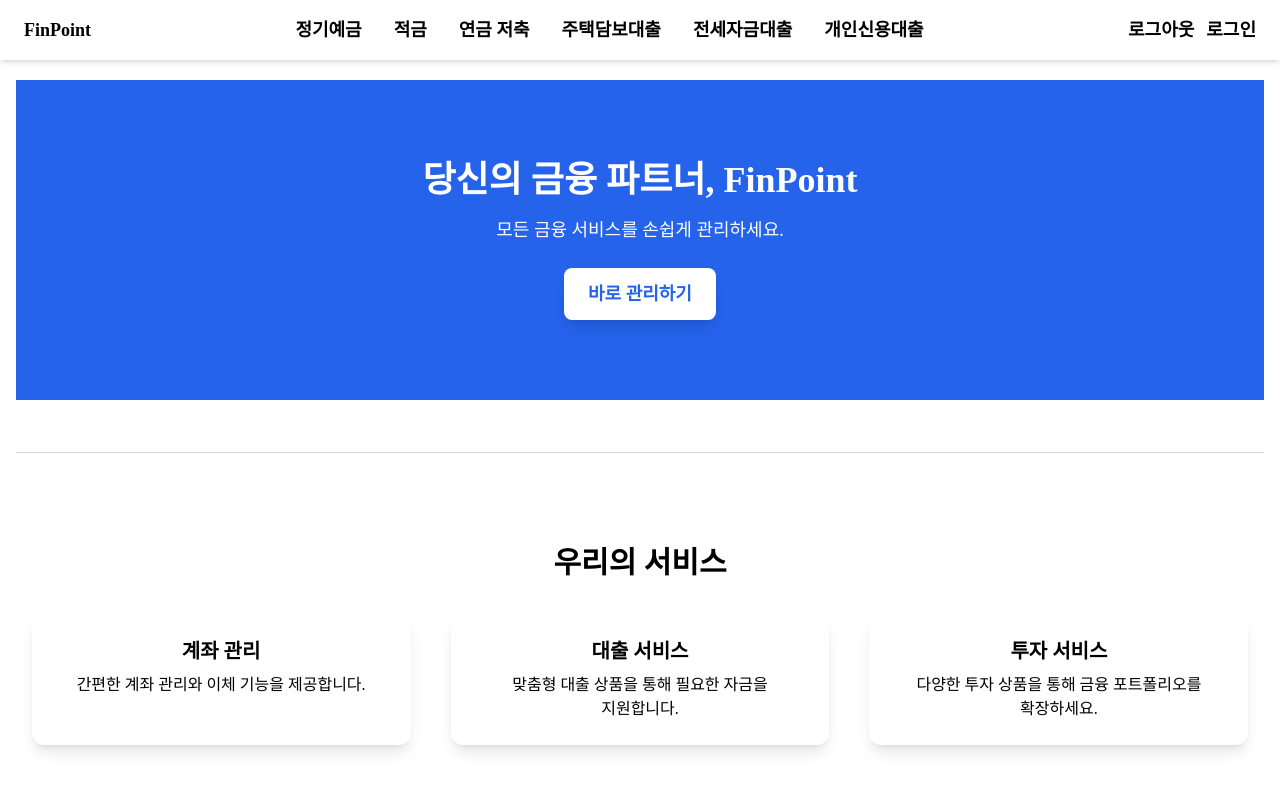
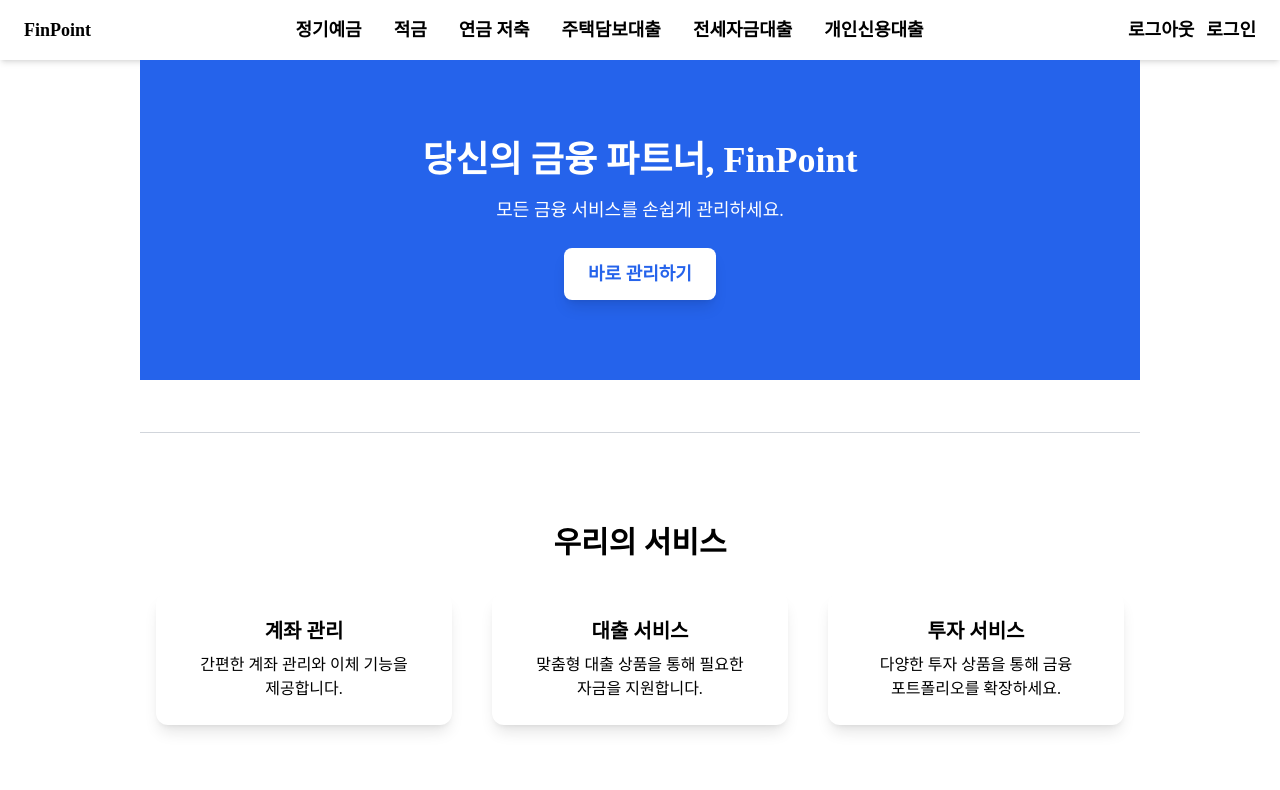
Before and after one commit to woo-woong/vd-finpoint-fe, a Vue app: page / in a window 1280 px wide. Shown: the top 790 px of the page. Built offline with nearby package versions, Linux system fonts and the light colour scheme; no server answers; a web font is replaced by a local one.

Commit message:
style: main의 width 조절

```diff
--- a/src/routes/index.js
+++ b/src/routes/index.js
@@ -2,6 +2,9 @@ import { createApp } from 'vue';
 import { createRouter, createWebHistory } from 'vue-router';
 import Default from '@routes/layouts/Default.vue';
 import Home from '@routes/pages/Home.vue';
+import BoardHome from '@routes/pages/board/BoardHome.vue';
+import PostDetail from '@routes/pages/board/PostDetail.vue';
+import PostWrite from './pages/board/PostWrite.vue';
 import Deposit from '@routes/pages/finance/Deposit.vue';
 import Savings from '@routes/pages/finance/Savings.vue';
 import AnnunitySavings from '@routes/pages/finance/AnnuitySavings.vue';
@@ -20,6 +23,17 @@ const routes = [
     component: Default,
     children: [
       { path: '', component: Home },
+      { path: '/board', component: BoardHome },
+      {
+        path: '/board/:id',
+        name: 'PostDetail',
+        component: PostDetail,
+      },
+      {
+        path: '/board/new',
+        name: 'PostWrite',
+        component: PostWrite,
+      },
       { path: '/deposit', component: Deposit },
       { path: '/savings', component: Savings },
       { path: '/annuity-savings', component: AnnunitySavings },
--- a/src/routes/layouts/Default.vue
+++ b/src/routes/layouts/Default.vue
@@ -1,7 +1,7 @@
 <template>
   <div class="App">
-    <main class="flex flex-col items-center gap-5">
-      <Header></Header>
+    <Header></Header>
+    <main class="flex flex-col items-center w-[1000px] mx-auto">
       <router-view />
     </main>
   </div>
```
